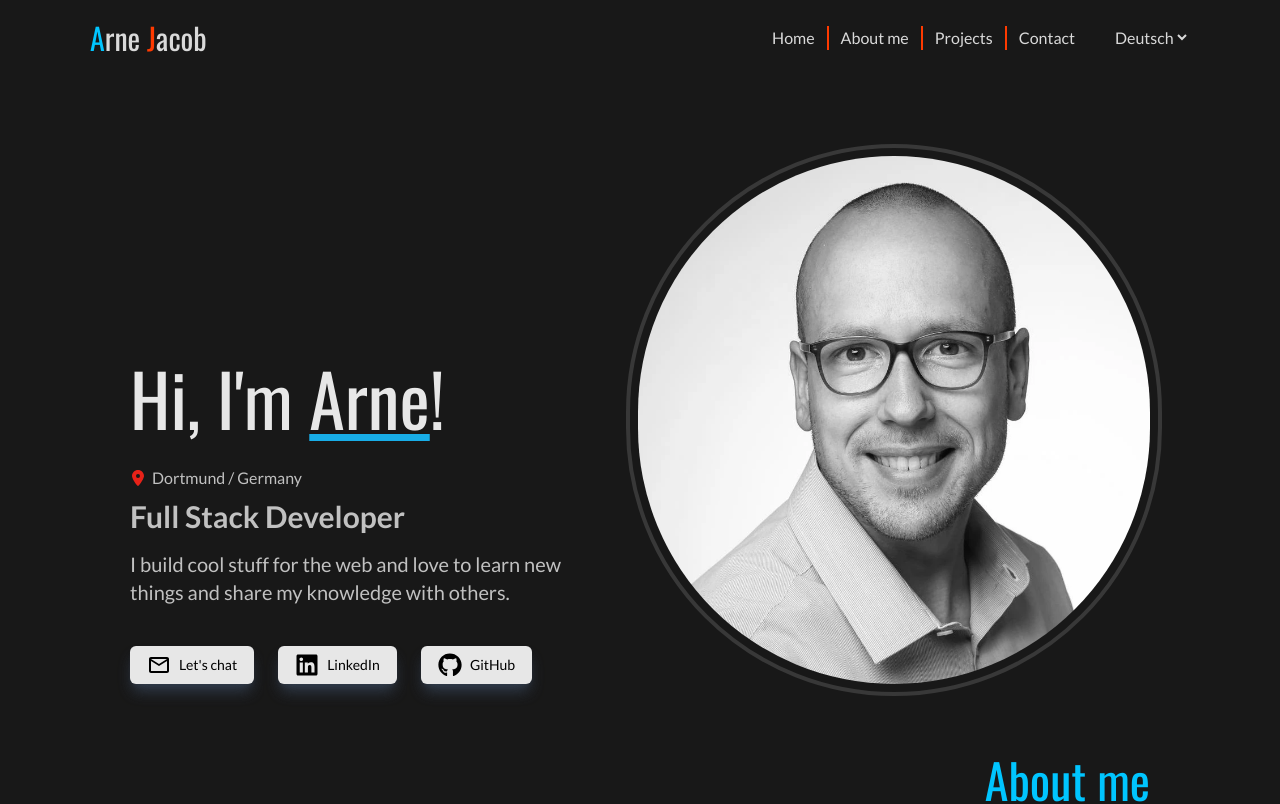
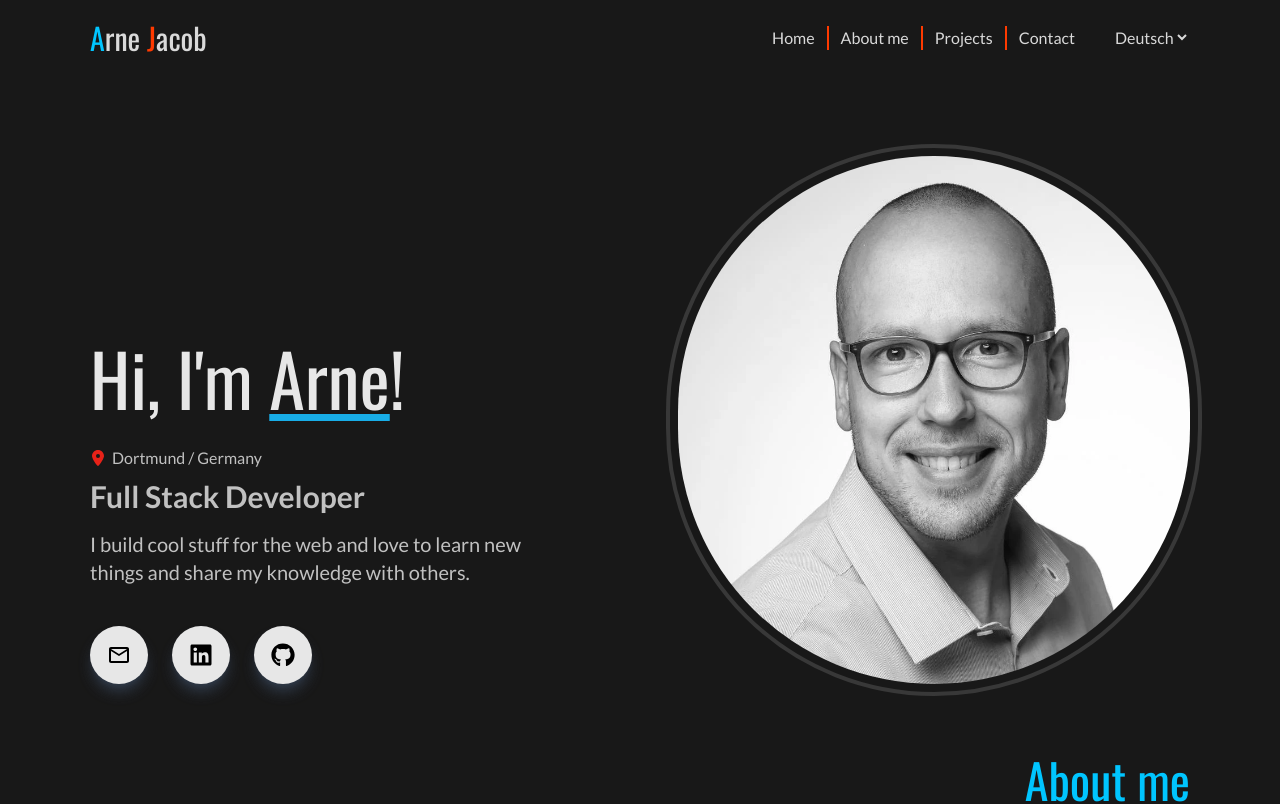
Before and after one commit to Dudeldups/personal-portfolio, a React (Vite) app in the folder frontend/: page / in a window 1280 px wide. Shown: the top 804 px of the page. Built offline with nearby package versions, Linux system fonts and the light colour scheme.

Commit message:
add inner div for padding

```diff
--- a/frontend/src/components/Intro/Intro.tsx
+++ b/frontend/src/components/Intro/Intro.tsx
@@ -7,13 +7,11 @@ const Intro = () => {
   const { t } = useTranslation();
 
   return (
-    <section
-      id="about"
-      className="mx-auto mt-14 w-full max-w-page px-page text-center md:mt-20 md:text-left"
-    >
+    <section id="about" className="px-page pt-14 md:pt-20">
+      <div className="mx-auto w-full max-w-page text-center md:text-left">
         <div className="grid w-full md:grid-cols-12 md:grid-rows-1">
           <div className="md:col-span-full md:row-span-full md:self-end md:mix-blend-difference">
-          <hgroup className="">
+            <hgroup>
               <h1>
                 <Trans i18nKey={KEYS.INTRO.TITLE}>
                   0 <span className="underline decoration-primary">1</span>2
@@ -33,7 +31,8 @@ const Intro = () => {
             </p>
 
             <ButtonContainer
-            showText={false}
+              hideText={true}
+              hasRoundedButtons={true}
               className="mt-10 flex items-center justify-center gap-6 md:justify-start"
             />
           </div>
@@ -51,6 +50,7 @@ const Intro = () => {
           <p className="my-2">{t(KEYS.ABOUT.DESC_2)}</p>
           <p>{t(KEYS.ABOUT.DESC_3)}</p>
         </hgroup>
+      </div>
     </section>
   );
 };
```
Lines whose indentation alone changed are shown as unchanged.
